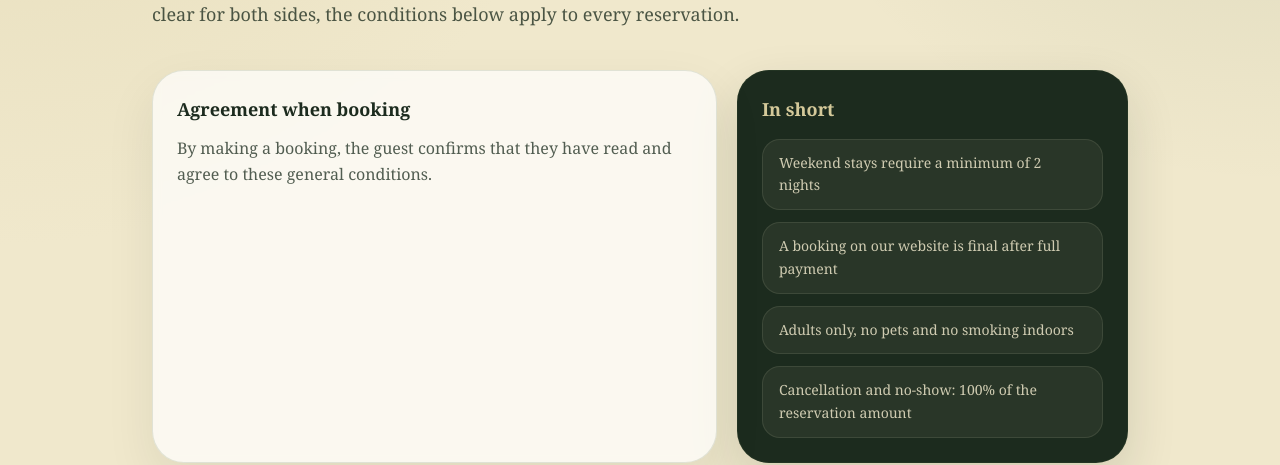
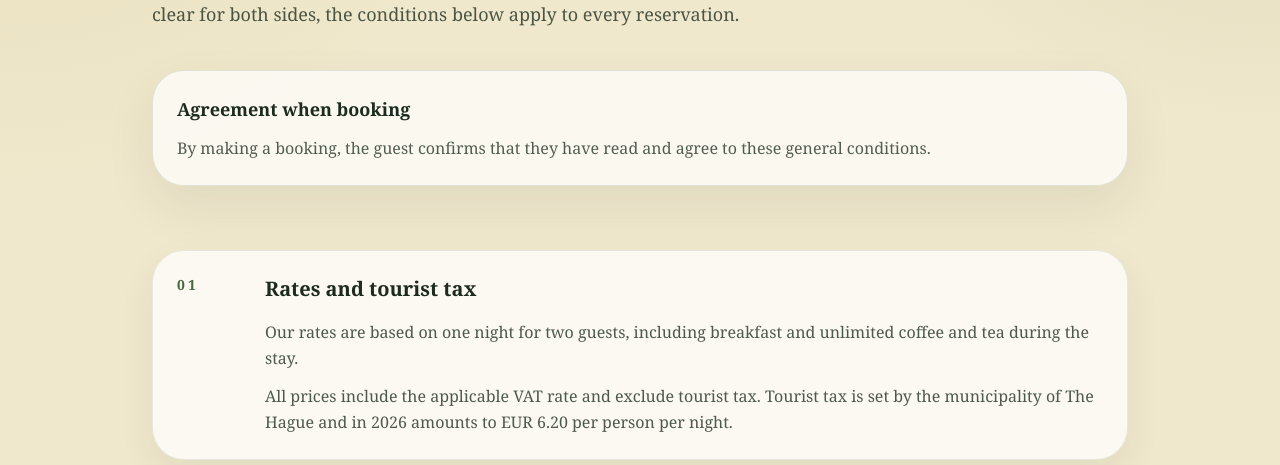
Before and after one commit to mextenderr/bed-breakfast-klein-ockenburgh, a Next.js app: page /en/conditions in a window 1280 px wide. Shown: the part 381-846 px from the top of the page. Built offline with nearby package versions, Linux system fonts and the light colour scheme; no server answers.

Commit message:
removed terms in short

```diff
--- a/src/app/[locale]/conditions/page.tsx
+++ b/src/app/[locale]/conditions/page.tsx
@@ -45,7 +45,6 @@ export default async function ConditionsPage({
 }>) {
   const { locale } = await params;
   const t = await getTranslations({ locale, namespace: "ConditionsPage" });
-  const quickFacts = t.raw("quickFacts") as string[];
   const sections = t.raw("sections") as ConditionsSection[];
 
   return (
@@ -76,7 +75,7 @@ export default async function ConditionsPage({
               </p>
             </div>
 
-            <div className="mt-10 grid gap-5 md:grid-cols-[1.3fr_0.9fr]">
+            <div className="mt-10">
               <div className="rounded-[32px] border border-forest-green/15 bg-white/70 p-6 shadow-[0_20px_50px_rgba(29,43,28,0.08)] backdrop-blur-xs">
                 <h2 className="text-lg font-semibold text-night-forest">
                   {t("acceptanceTitle")}
@@ -84,22 +83,6 @@ export default async function ConditionsPage({
                 <p className="mt-3 text-sm leading-relaxed text-night-forest/76 sm:text-base">
                   {t("acceptanceBody")}
                 </p>
-              </div>
-
-              <div className="rounded-[32px] border border-forest-green/15 bg-night-forest p-6 text-candlelight shadow-[0_20px_50px_rgba(29,43,28,0.14)]">
-                <h2 className="text-lg font-semibold text-aged-parchment">
-                  {t("quickFactsTitle")}
-                </h2>
-                <ul className="mt-4 space-y-3 text-sm leading-relaxed text-candlelight/84">
-                  {quickFacts.map((fact) => (
-                    <li
-                      key={fact}
-                      className="rounded-2xl border border-candlelight/10 bg-candlelight/6 px-4 py-3"
-                    >
-                      {fact}
-                    </li>
-                  ))}
-                </ul>
               </div>
             </div>
           </div>
```
